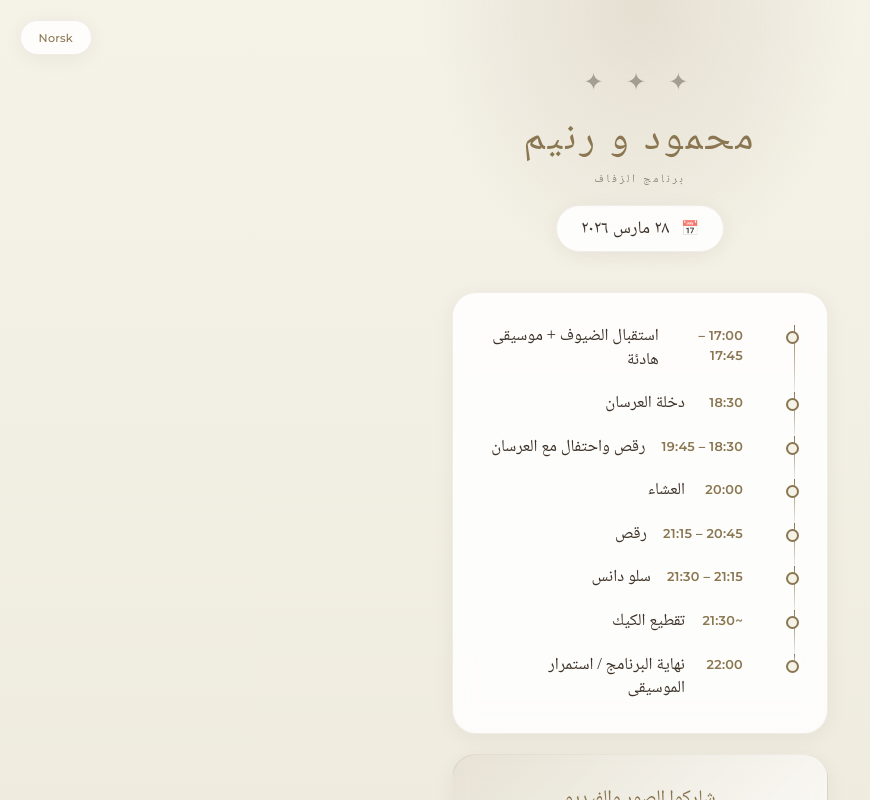
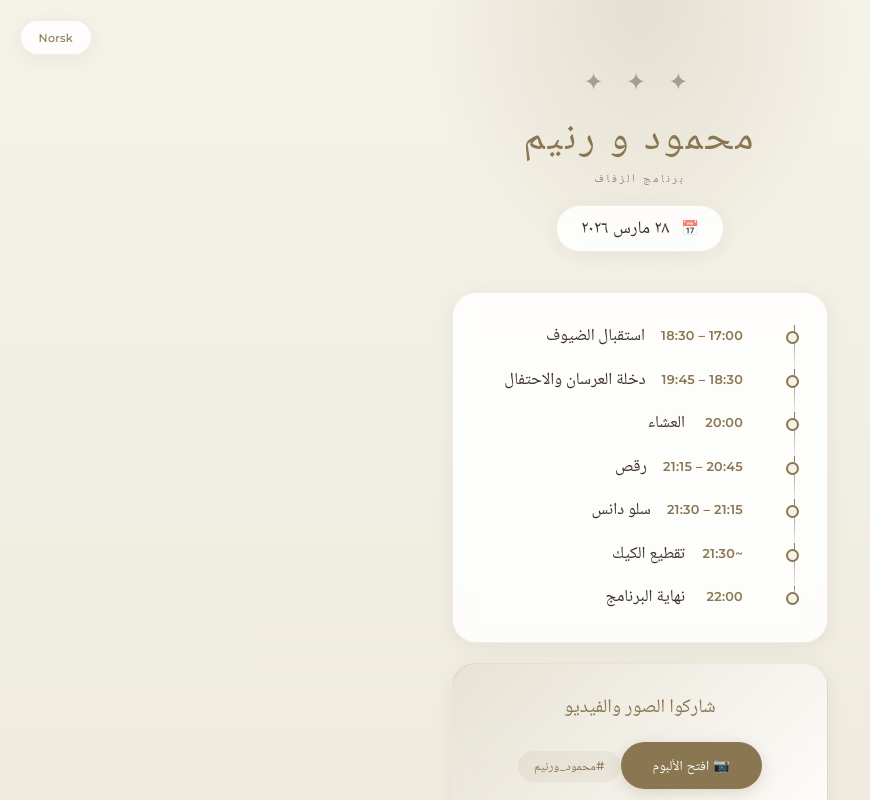
Before and after one commit to mahmoudAndRanim/wedding-program, a React (Vite) app: page / in a window 1280 px wide. Shown: the top 800 px of the page, without its empty margins (0-870 px from the left). Built offline with nearby package versions, Linux system fonts and the light colour scheme.

Commit message:
Fix program structure + slow dance label

```diff
--- a/src/App.jsx
+++ b/src/App.jsx
@@ -10,9 +10,8 @@ const DEMO_MODE = false
 const PHOTO_ALBUM_URL = 'https://photos.app.goo.gl/NdQ25MoYWbPVSLuu9'
 
 const programTimes = [
-  { time: '17:00', endTime: '17:45' },
-  { time: '18:30', endTime: '18:35' },
-  { time: '18:30', endTime: '19:45' },
+  { time: '17:00', endTime: '18:30' },
+  { time: '18:30', endTime: '20:00' },
   { time: '20:00', endTime: '20:45' },
   { time: '20:45', endTime: '21:15' },
   { time: '21:15', endTime: '21:30' },
@@ -55,14 +54,13 @@ const translations = {
     days: 'dager',
     hours: 'timer',
     minutes: 'min',
-    reception: 'Mottak av gjester + rolig musikk',
-    entrance: 'Brudeparets inngang',
-    celebrate: 'Dans og feiring med brudeparet',
+    reception: 'Velkomst',
+    celebrate: 'Inngang & feiring',
     dinner: 'Middag',
     dancing: 'Dans',
     slowDance: 'Slow dance',
     cakeCutting: 'Kakeskjæring',
-    end: 'Slutt på programmet / musikken fortsetter',
+    end: 'Avslutning',
     venue: 'Sted',
     dresscode: 'Dresscode',
     dresscodeValue: 'Festantrekk',
@@ -84,14 +82,13 @@ const translations = {
     days: 'يوم',
     hours: 'ساعة',
     minutes: 'دقيقة',
-    reception: 'استقبال الضيوف + موسيقى هادئة',
-    entrance: 'دخلة العرسان',
-    celebrate: 'رقص واحتفال مع العرسان',
+    reception: 'استقبال الضيوف',
+    celebrate: 'دخلة العرسان والاحتفال',
     dinner: 'العشاء',
     dancing: 'رقص',
     slowDance: 'سلو دانس',
     cakeCutting: 'تقطيع الكيك',
-    end: 'نهاية البرنامج / استمرار الموسيقى',
+    end: 'نهاية البرنامج',
     venue: 'المكان',
     dresscode: 'الملابس',
     dresscodeValue: 'رسمي أنيق',
@@ -148,7 +145,7 @@ function App() {
         <div className="program-timeline">
           <div className={`timeline-item ${currentEvent === 0 ? 'active' : ''} ${currentEvent > 0 ? 'completed' : ''}`}>
             <div className="timeline-content">
-              <span className="timeline-time">17:00 – 17:45</span>
+              <span className="timeline-time">17:00 – 18:30</span>
               <span className="timeline-event">{t.reception}</span>
               {currentEvent === 0 && <span className="now-badge">{lang === 'ar' ? 'الآن' : 'Nå'}</span>}
             </div>
@@ -156,57 +153,49 @@ function App() {
 
           <div className={`timeline-item ${currentEvent === 1 ? 'active' : ''} ${currentEvent > 1 ? 'completed' : ''}`}>
             <div className="timeline-content">
-              <span className="timeline-time">18:30</span>
-              <span className="timeline-event">{t.entrance}</span>
+              <span className="timeline-time">18:30 – 19:45</span>
+              <span className="timeline-event">{t.celebrate}</span>
               {currentEvent === 1 && <span className="now-badge">{lang === 'ar' ? 'الآن' : 'Nå'}</span>}
             </div>
           </div>
 
           <div className={`timeline-item ${currentEvent === 2 ? 'active' : ''} ${currentEvent > 2 ? 'completed' : ''}`}>
             <div className="timeline-content">
-              <span className="timeline-time">18:30 – 19:45</span>
-              <span className="timeline-event">{t.celebrate}</span>
+              <span className="timeline-time">20:00</span>
+              <span className="timeline-event">{t.dinner}</span>
               {currentEvent === 2 && <span className="now-badge">{lang === 'ar' ? 'الآن' : 'Nå'}</span>}
             </div>
           </div>
 
           <div className={`timeline-item ${currentEvent === 3 ? 'active' : ''} ${currentEvent > 3 ? 'completed' : ''}`}>
             <div className="timeline-content">
-              <span className="timeline-time">20:00</span>
-              <span className="timeline-event">{t.dinner}</span>
+              <span className="timeline-time">20:45 – 21:15</span>
+              <span className="timeline-event">{t.dancing}</span>
               {currentEvent === 3 && <span className="now-badge">{lang === 'ar' ? 'الآن' : 'Nå'}</span>}
             </div>
           </div>
 
           <div className={`timeline-item ${currentEvent === 4 ? 'active' : ''} ${currentEvent > 4 ? 'completed' : ''}`}>
             <div className="timeline-content">
-              <span className="timeline-time">20:45 – 21:15</span>
-              <span className="timeline-event">{t.dancing}</span>
+              <span className="timeline-time">21:15 – 21:30</span>
+              <span className="timeline-event">{t.slowDance}</span>
               {currentEvent === 4 && <span className="now-badge">{lang === 'ar' ? 'الآن' : 'Nå'}</span>}
             </div>
           </div>
 
           <div className={`timeline-item ${currentEvent === 5 ? 'active' : ''} ${currentEvent > 5 ? 'completed' : ''}`}>
             <div className="timeline-content">
-              <span className="timeline-time">21:15 – 21:30</span>
-              <span className="timeline-event">{t.slowDance}</span>
+              <span className="timeline-time">~21:30</span>
+              <span className="timeline-event">{t.cakeCutting}</span>
               {currentEvent === 5 && <span className="now-badge">{lang === 'ar' ? 'الآن' : 'Nå'}</span>}
             </div>
           </div>
 
-          <div className={`timeline-item ${currentEvent === 6 ? 'active' : ''} ${currentEvent > 6 ? 'completed' : ''}`}>
-            <div className="timeline-content">
-              <span className="timeline-time">~21:30</span>
-              <span className="timeline-event">{t.cakeCutting}</span>
-              {currentEvent === 6 && <span className="now-badge">{lang === 'ar' ? 'الآن' : 'Nå'}</span>}
-            </div>
-          </div>
-
-          <div className={`timeline-item ${currentEvent === 7 ? 'active' : ''}`}>
+          <div className={`timeline-item ${currentEvent === 6 ? 'active' : ''}`}>
             <div className="timeline-content">
               <span className="timeline-time">22:00</span>
               <span className="timeline-event">{t.end}</span>
-              {currentEvent === 7 && <span className="now-badge">{lang === 'ar' ? 'الآن' : 'Nå'}</span>}
+              {currentEvent === 6 && <span className="now-badge">{lang === 'ar' ? 'الآن' : 'Nå'}</span>}
             </div>
           </div>
         </div>
```
